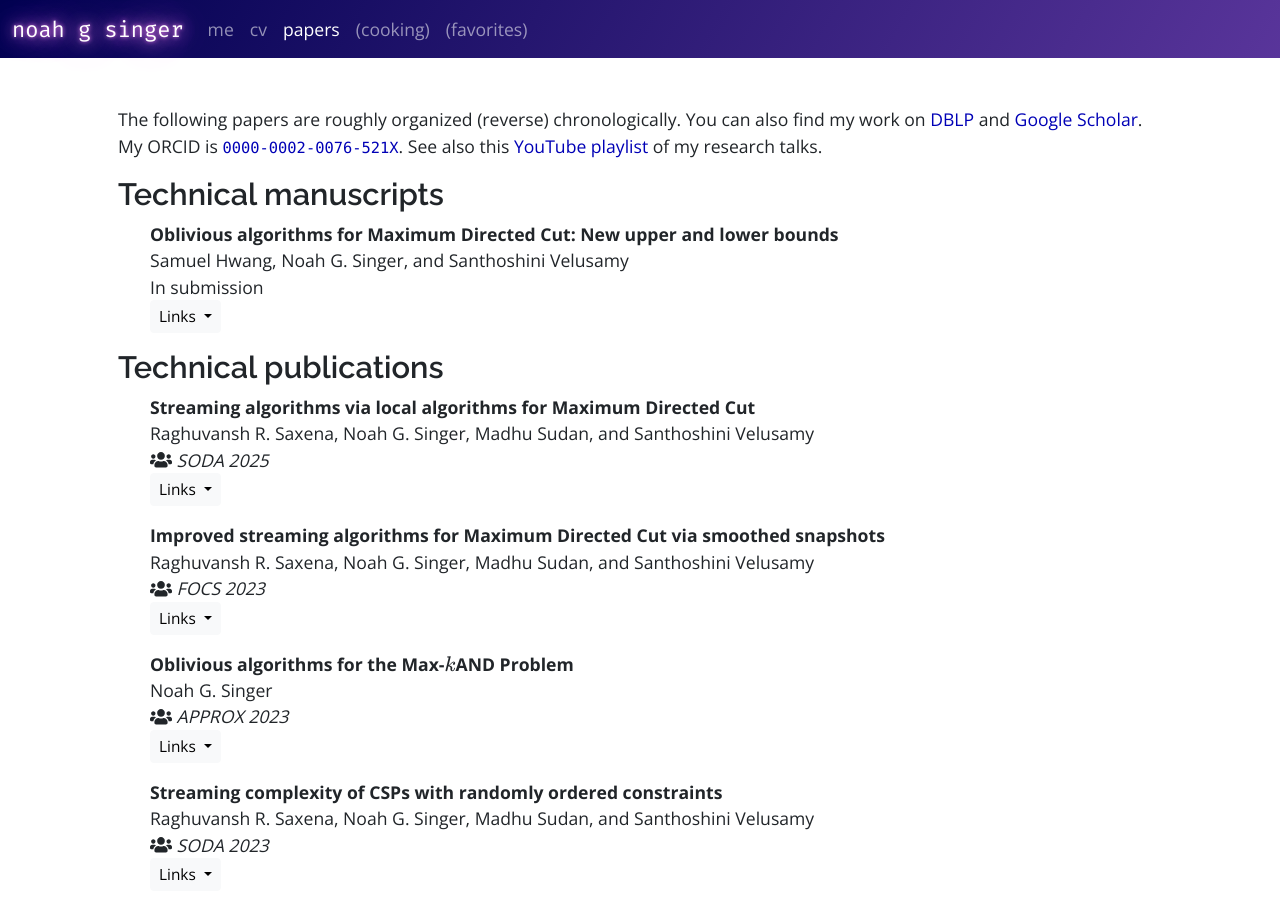
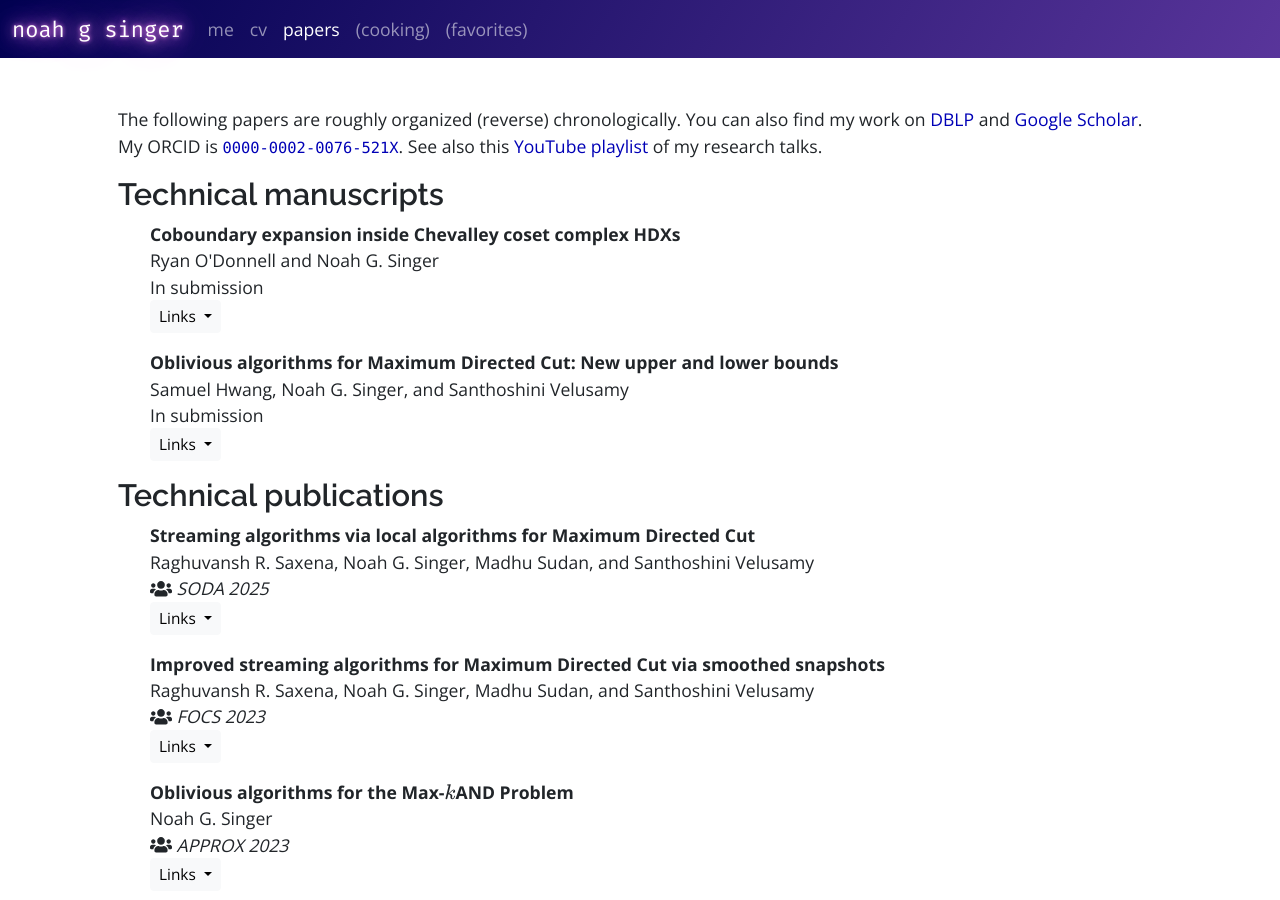
Before and after one commit to singerng/noahsinger.org, a Jekyll site: the page built from papers/index.md, in a window 1280 px wide and 900 px high. Built offline with Jekyll 4.4.1, drawn with Linux system fonts in a browser that asks for light colours; nearby versions of some CDN libraries.

Commit message:
added chevalley complex paper

```diff
--- a/_data/papers/manuscripts.yaml
+++ b/_data/papers/manuscripts.yaml
@@ -1,3 +1,9 @@
+
+- title: "Coboundary expansion inside Chevalley coset complex HDXs"
+  authors: Ryan O'Donnell and Noah G. Singer
+  desc: In submission
+  arxiv: 2411.05916
+
 - title: "Oblivious algorithms for Maximum Directed Cut: New upper and lower bounds"
   authors: Samuel Hwang, Noah G. Singer, and Santhoshini Velusamy
   desc: In submission
```
